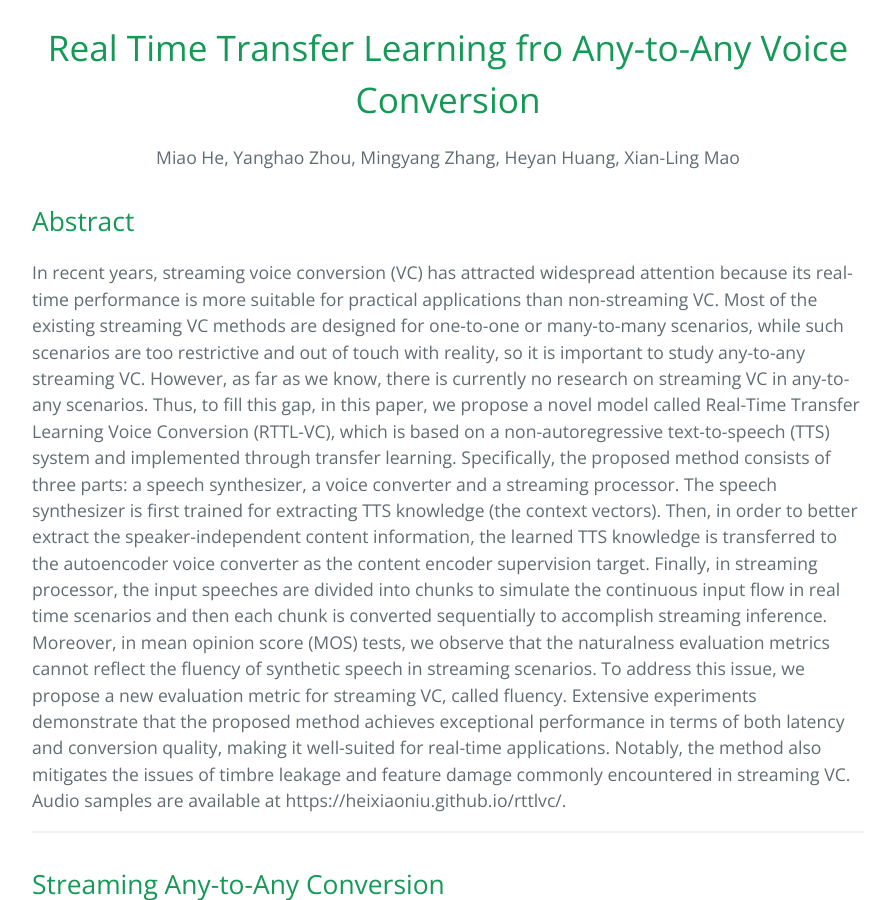
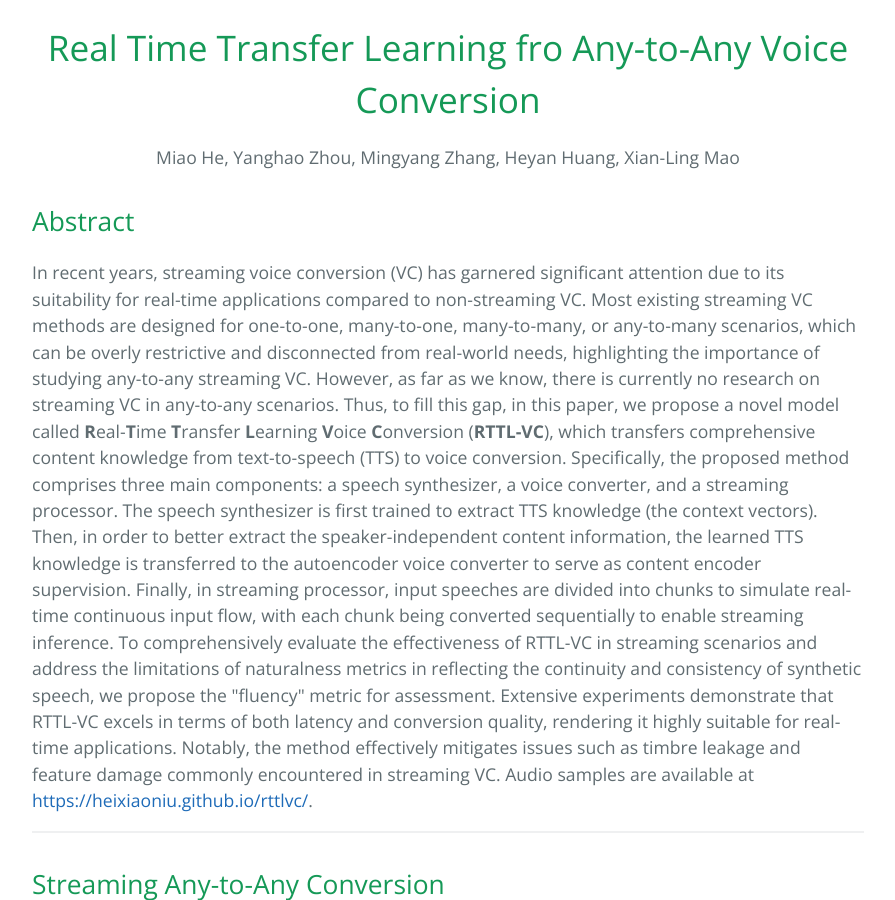
Before and after one commit to heixiaoniu/rttlvc, a Jekyll site: the page built from index.html, in a window 1280 px wide and 900 px high, scrolled down 394 px. Shown: the whole window, without its empty margins (192-1087 px from the left). Built offline with Jekyll 4.4.1, drawn with Linux system fonts in a browser that asks for light colours; the list of posts is cut into pages by our own code.

Commit message:
update abstract

```diff
--- a/index.html
+++ b/index.html
@@ -11,17 +11,18 @@ title: {{ site.name }}
   <p style="text-align: center">Miao He, Yanghao Zhou, Mingyang Zhang, Heyan Huang, Xian-Ling Mao</p>
 
   <h2 id="abstract">Abstract</h2>
-  <p>In recent years, streaming voice conversion (VC) has attracted widespread attention because its real-time performance is more suitable for practical applications than non-streaming VC.
-    Most of the existing streaming VC methods are designed for one-to-one or many-to-many scenarios, while such scenarios are too restrictive and out of touch with reality, so it is important to study any-to-any streaming VC.
-    However, as far as we know, there is currently no research on streaming VC in any-to-any scenarios.
-    Thus, to fill this gap, in this paper, we propose a novel model called Real-Time Transfer Learning Voice Conversion (RTTL-VC), which is based on a non-autoregressive text-to-speech (TTS) system and implemented through transfer learning.
-    Specifically, the proposed method consists of three parts: a speech synthesizer, a voice converter and a streaming processor.
-    The speech synthesizer is first trained for extracting TTS knowledge (the context vectors).
-    Then, in order to better extract the speaker-independent content information, the learned TTS knowledge is transferred to the autoencoder voice converter as the content encoder supervision target.
-    Finally, in streaming processor, the input speeches are divided into chunks to simulate the continuous input flow in real time scenarios and then each chunk is converted sequentially to accomplish streaming inference.
-    Moreover, in mean opinion score (MOS) tests, we observe that the naturalness evaluation metrics cannot reflect the fluency of synthetic speech in streaming scenarios. To address this issue, we propose a new evaluation metric for streaming VC, called fluency.
-    Extensive experiments demonstrate that the proposed method achieves exceptional performance in terms of both latency and conversion quality, making it well-suited for real-time applications. Notably, the method also mitigates the issues of timbre leakage and feature damage commonly encountered in streaming VC.
-    Audio samples are available at https://heixiaoniu.github.io/rttlvc/.
+  <p>
+In recent years, streaming voice conversion (VC) has garnered significant attention due to its suitability for real-time applications compared to non-streaming VC.
+Most existing streaming VC methods are designed for one-to-one, many-to-one, many-to-many, or any-to-many scenarios, which can be overly restrictive and disconnected from real-world needs, highlighting the importance of studying any-to-any streaming VC.
+However, as far as we know, there is currently no research on streaming VC in any-to-any scenarios.
+Thus, to fill this gap, in this paper, we propose a novel model called <strong>R</strong>eal-<strong>T</strong>ime <strong>T</strong>ransfer <strong>L</strong>earning <strong>V</strong>oice <strong>C</strong>onversion (<strong>RTTL-VC</strong>), which transfers comprehensive content knowledge from text-to-speech (TTS) to voice conversion.
+Specifically, the proposed method comprises three main components: a speech synthesizer, a voice converter, and a streaming processor.
+The speech synthesizer is first trained to extract TTS knowledge (the context vectors).
+Then, in order to better extract the speaker-independent content information, the learned TTS knowledge is transferred to the autoencoder voice converter to serve as content encoder supervision.
+Finally, in streaming processor, input speeches are divided into chunks to simulate real-time continuous input flow, with each chunk being converted sequentially to enable streaming inference.
+To comprehensively evaluate the effectiveness of RTTL-VC in streaming scenarios and address the limitations of naturalness metrics in reflecting the continuity and consistency of synthetic speech, we propose the "fluency" metric for assessment.
+Extensive experiments demonstrate that RTTL-VC excels in terms of both latency and conversion quality, rendering it highly suitable for real-time applications. Notably, the method effectively mitigates issues such as timbre leakage and feature damage commonly encountered in streaming VC.
+Audio samples are available at <a href="https://heixiaoniu.github.io/rttlvc/">https://heixiaoniu.github.io/rttlvc/</a>.
   </p>
 
   <hr />
```
